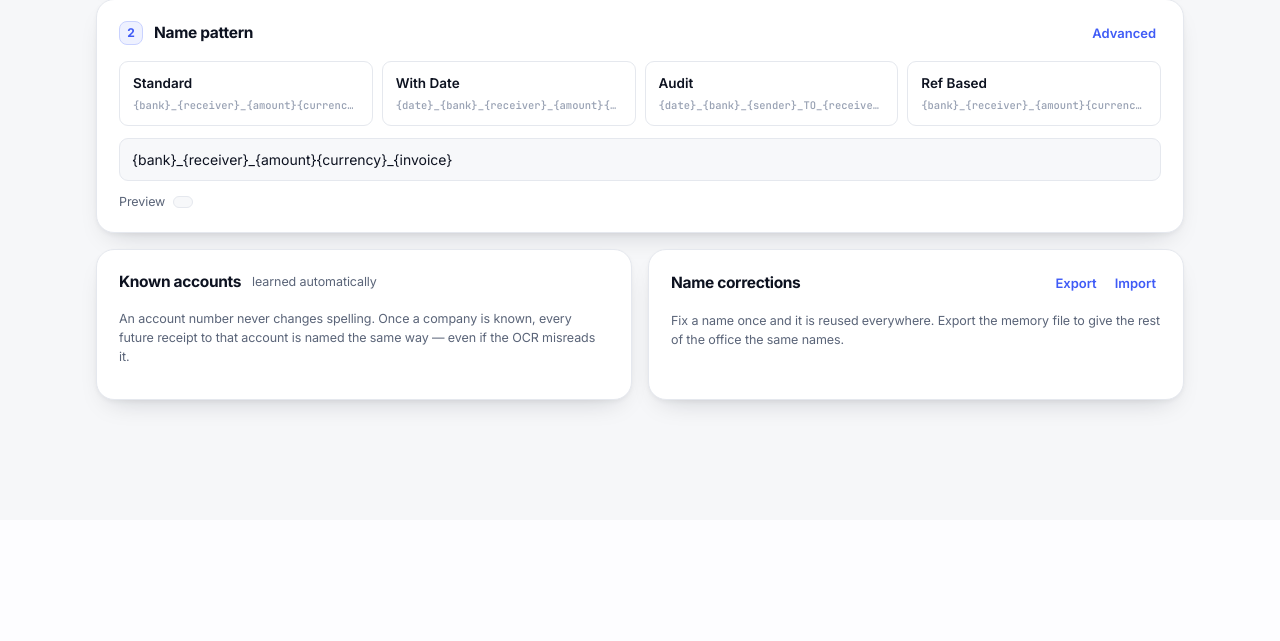
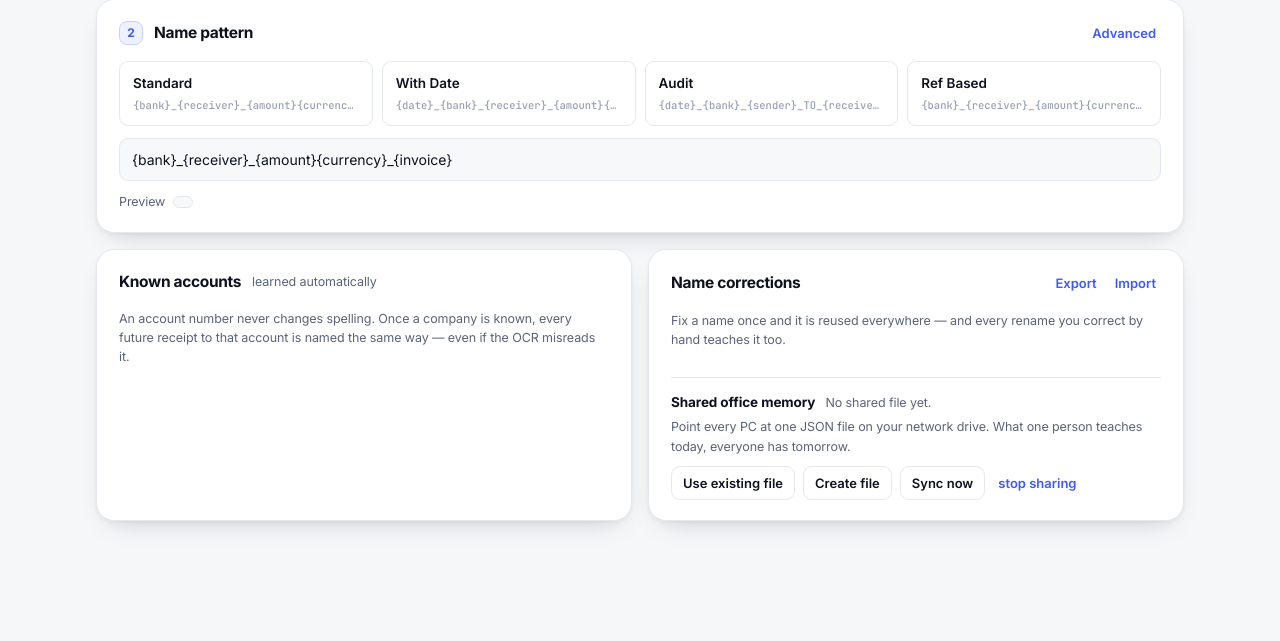
Before and after one commit to mhridoy/test_bank_receipt, a Flask app: page / in a window 1280 px wide. Shown: the part 317-958 px from the top of the page. Before the commit the page ends 732 px from the top, so only its background shows below. Run offline with Flask 3, Linux system fonts and the light colour scheme; some libraries are stand-ins or nearby versions.

Commit message:
Keep learning: from edits, from OCR spellings, and across the office
- learn from a name edited by hand at rename time, by diffing the generated name
  against the kept one segment by segment (guessing the company word would learn
  the bank's name instead)
- when an account identifies a company, remember the mangled spelling from that
  receipt too, so later receipts match without an account number
- learn the sending account as well as the beneficiary's
- protect established names: several sightings, or a person's confirmation, beat
  a single bad read
- shared office memory: point every PC at one JSON file on a network drive; it
  merges on open and writes back after each rename
- show what was learned this week

```diff
--- a/static/app.js
+++ b/static/app.js
@@ -174,6 +174,10 @@ async function applyMemory(fields) {
   if (known?.name) {
     const printed = aliasKey(fields.receiver_name || "");
     if (!printed || aliasKey(known.name) !== printed) {
+      // The account says who this is, so the mis-read spelling is worth keeping
+      // too: the next receipt may not show an account number at all.
+      if (fields.receiver_name && fields.receiver_name.length > 3)
+        await memory.rememberName(fields.receiver_name, known.name, "auto");
       fields.receiver_name = known.name;
       fields.receiver_name_en = known.name;
       fields.from_memory = true;
@@ -200,6 +204,11 @@ async function learnFrom(fields) {
                                               kind: key === fields.receiver_account
                                                 ? fields.receiver_account_kind : "linked" });
   }
+  // The sending account belongs to a company as well - worth knowing when that
+  // company turns up as the beneficiary on someone else's receipt.
+  const sender = fields.sender_name_en || fields.sender_name;
+  if (fields.sender_account && sender && sender.length > 3)
+    await memory.rememberAccount(fields.sender_account, sender, { side: "sender" });
 }
 
 async function scan() {
@@ -482,6 +491,7 @@ $("applyBtn").onclick = async () => {
       unique = target.replace(/\.pdf$/i, "") + `_${n++}.pdf`;
 
     try {
+      await learnFromEdit(row, edits[i]);
       await renameFile(row, unique);
       existing.delete(row.name.toLowerCase());
       existing.add(unique.toLowerCase());
@@ -505,11 +515,60 @@ $("applyBtn").onclick = async () => {
     $("undoBtn").hidden = false;
   }
   render();
+  if (learnedFromEdits) {
+    names = await memory.nameBook();
+    toast(`Learned ${learnedFromEdits} correction${learnedFromEdits === 1 ? "" : "s"} from your edits.`);
+    learnedFromEdits = 0;
+  }
+  await renderMemory();
+  await pushToTeamFile();
   toast(`Renamed ${renamed}${skipped ? ` · skipped ${skipped}` : ""}${failed ? ` · failed ${failed}` : ""}`,
         failed ? "bad" : "");
 };
 
 let lastBatch = null;
+
+/** If someone corrected the company inside the file name before renaming, that
+    is a lesson: store it against the account and the printed spelling. This is
+    what makes the app steadily better the more the office uses it.
+
+    The lesson is read by comparing the name the app generated with the name the
+    person kept, segment by segment - guessing which word is the company would
+    happily "learn" the bank's own name. */
+async function learnFromEdit(row, edited) {
+  if (!settings.autoLearn || !edited || !row.rawFields) return;
+  const o = options();
+  const generated = buildName(row.fields, o.template, row.name, o.stripLegal, o.invFromName);
+  const before = generated.replace(/\.pdf$/i, "").split("_");
+  const after = edited.trim().replace(/\.pdf$/i, "").split("_");
+  if (before.length !== after.length) return;                  // structure changed, not a rename of the party
+
+  const receiverSegment = buildName({ ...row.fields, bank_name: "", amount: "", currency: "",
+                                      invoice_number: "", reference_number: "",
+                                      transaction_date: "", sender_name: "", sender_name_en: "" },
+                                    "{receiver}", "x.pdf", o.stripLegal, false).replace(/\.pdf$/i, "");
+  if (!receiverSegment) return;
+
+  const changed = before.map((part, i) => [part, after[i]]).filter(([a, b]) => a !== b);
+  if (changed.length !== 1) return;                            // several edits: too ambiguous to learn from
+  const [wasSegment, nowSegment] = changed[0];
+  if (wasSegment !== receiverSegment || nowSegment.length < 3) return;
+
+  const spaced = nowSegment.replace(/([a-z])([A-Z])/g, "$1 $2").trim();
+  if (looksLikeABank(spaced)) return;                          // never learn a bank as the customer
+
+  const printed = row.rawFields.receiver_name;
+  if (printed) await memory.rememberName(printed, spaced, "manual");
+  const keys = row.fields.receiver_accounts?.length
+    ? row.fields.receiver_accounts : [row.fields.receiver_account];
+  for (const key of keys) if (key) await memory.rememberAccount(key, spaced, { confirmed: true });
+  learnedFromEdits++;
+}
+
+let learnedFromEdits = 0;
+
+const BANKISH = /bank|masraf|مصرف|بنك|rajhi|jazira|riyad|alinma|albilad|sabb|anb\b|snb\b/i;
+const looksLikeABank = (value) => BANKISH.test(value);
 
 async function renameFile(row, newName) {
   if (row.handle.move) return row.handle.move(newName);   // Chrome / Edge
@@ -544,6 +603,63 @@ $("undoBtn").onclick = async () => {
   toast(`Restored ${restored} original name${restored === 1 ? "" : "s"}.`);
 };
 
+/* ── the shared team file ──────────────────────────────────────── */
+
+let teamHandle = null;
+
+async function pushToTeamFile(quiet = true) {
+  if (!teamHandle) return;
+  const result = await memory.syncWithFile(teamHandle);
+  if (result?.error === "permission") {
+    if (!quiet) toast("The team file needs permission again — click Sync.", "bad");
+    return;
+  }
+  if (!quiet && result) toast(`Team file synced · ${result.pulled} new item(s) came in.`);
+  renderTeamState(result);
+}
+
+function renderTeamState(result) {
+  const row = $("teamState");
+  if (!teamHandle) { row.textContent = "No shared file yet."; return; }
+  const when = new Date().toLocaleTimeString([], { hour: "2-digit", minute: "2-digit" });
+  row.innerHTML = `Sharing with <strong class="mono">${esc(teamHandle.name)}</strong>` +
+    (result ? ` · synced ${esc(when)}` : "");
+}
+
+$("teamPick").onclick = async () => {
+  try {
+    const [handle] = await window.showOpenFilePicker({
+      id: "team-memory", multiple: false,
+      types: [{ description: "Receipt Renamer memory", accept: { "application/json": [".json"] } }],
+    });
+    teamHandle = handle;
+  } catch { return; }
+  await memory.setSyncHandle(teamHandle);
+  await pushToTeamFile(false);
+  names = await memory.nameBook();
+  renderMemory();
+  render();
+};
+
+$("teamCreate").onclick = async () => {
+  try {
+    teamHandle = await window.showSaveFilePicker({
+      id: "team-memory", suggestedName: "receipt-renamer-memory.json",
+      types: [{ description: "Receipt Renamer memory", accept: { "application/json": [".json"] } }],
+    });
+  } catch { return; }
+  await memory.setSyncHandle(teamHandle);
+  await pushToTeamFile(false);
+};
+
+$("teamSync").onclick = () => pushToTeamFile(false);
+$("teamForget").onclick = async () => {
+  teamHandle = null;
+  await memory.clearSyncHandle();
+  renderTeamState();
+  toast("Stopped using the shared file.");
+};
+
 /* ── memory panels ─────────────────────────────────────────────── */
 
 async function renderMemory() {
@@ -576,10 +692,11 @@ async function renderMemory() {
     nameList.appendChild(li);
   }
 
-  const total = accounts.length + nameRows.length;
+  const stats = await memory.learningStats();
   const chip = $("memoryChip");
-  chip.hidden = !total;
-  chip.textContent = `${accounts.length} account${accounts.length === 1 ? "" : "s"} · ${nameRows.length} name${nameRows.length === 1 ? "" : "s"} remembered`;
+  chip.hidden = !(stats.accounts + stats.names);
+  chip.textContent = `${stats.accounts} account${stats.accounts === 1 ? "" : "s"} · ${stats.names} name${stats.names === 1 ? "" : "s"} remembered`
+    + (stats.thisWeek ? ` · ${stats.thisWeek} learned this week` : "");
 }
 
 $("memExport").onclick = async () => {
@@ -659,6 +776,14 @@ if ("serviceWorker" in navigator && location.protocol !== "file:") {
   updateExample();
   renderMemory();
 
+  teamHandle = await memory.getSyncHandle();
+  renderTeamState();
+  if (teamHandle) {
+    // Pull in whatever the rest of the office taught it since last time.
+    const permission = await teamHandle.queryPermission({ mode: "readwrite" });
+    if (permission === "granted") { await pushToTeamFile(); names = await memory.nameBook(); renderMemory(); }
+  }
+
   const batches = await memory.listBatches();
   if (batches.length) $("undoBtn").hidden = true;      // undo only within a session
 
--- a/static/memory.js
+++ b/static/memory.js
@@ -50,6 +50,11 @@ const all = (store) => tx(store, "readonly", (s) => s.getAll());
 export async function rememberAccount(account, name, extra = {}) {
   if (!account || !name || name.length < 3) return;
   const existing = (await get("accounts", account)) || { key: account, seen: 0 };
+  // Don't let one bad read overwrite a name that has proved itself, unless a
+  // person confirmed the new one.
+  if (existing.name && existing.name !== name && !extra.confirmed
+      && existing.confirmed) return;
+  if (existing.name && existing.name !== name && !extra.confirmed && existing.seen >= 3) return;
   await put("accounts", {
     ...existing, ...extra,
     key: account,
@@ -66,9 +71,12 @@ export const forgetAccount = (account) => del("accounts", account);
 
 /* ── names: what a receipt says → what we call it ────────────────── */
 
-export async function rememberName(raw, clean) {
-  if (!raw || !clean) return;
-  await put("names", { key: raw, clean, updatedAt: Date.now() });
+export async function rememberName(raw, clean, source = "manual") {
+  if (!raw || !clean || raw.length < 3) return;
+  const existing = await get("names", raw);
+  // a person's correction always outranks something the app worked out itself
+  if (existing?.source === "manual" && source !== "manual") return;
+  await put("names", { key: raw, clean, source, updatedAt: Date.now() });
 }
 export const listNames = () => all("names");
 export const forgetName = (raw) => del("names", raw);
@@ -93,6 +101,53 @@ export async function saveBatch(entries, folderName) {
 export const listBatches = async () => (await all("history")).sort((a, b) => b.id - a.id);
 export const forgetBatch = (id) => del("history", id);
 
+/* ── the shared team file ────────────────────────────────────────── */
+/* One JSON file on a network drive that every PC merges from and writes back to,
+   so what one person teaches on Sunday is known by everyone on Monday. Chrome
+   can store the file handle itself, so the file is only picked once per PC. */
+
+export async function setSyncHandle(handle) { await put("settings", { key: "sync", value: handle }); }
+export async function getSyncHandle() { return (await get("settings", "sync"))?.value || null; }
+export async function clearSyncHandle() { await del("settings", "sync"); }
+
+async function readSyncFile(handle) {
+  const file = await handle.getFile();
+  const text = await file.text();
+  return text.trim() ? JSON.parse(text) : { accounts: [], names: [] };
+}
+
+/** Merge both ways: newest wins per key, and sighting counts add up. */
+export async function syncWithFile(handle) {
+  if (await handle.queryPermission({ mode: "readwrite" }) !== "granted"
+      && await handle.requestPermission({ mode: "readwrite" }) !== "granted") {
+    return { error: "permission" };
+  }
+
+  let remote = { accounts: [], names: [] };
+  try { remote = await readSyncFile(handle); } catch { /* new or empty file */ }
+
+  let pulled = 0;
+  for (const row of remote.accounts || []) {
+    const mine = await get("accounts", row.key);
+    if (!mine || (row.updatedAt || 0) > (mine.updatedAt || 0)) {
+      await put("accounts", { ...row, seen: Math.max(row.seen || 1, mine?.seen || 0) });
+      pulled++;
+    }
+  }
+  for (const row of remote.names || []) {
+    const mine = await get("names", row.key);
+    if (!mine || (row.updatedAt || 0) > (mine.updatedAt || 0)) { await put("names", row); pulled++; }
+  }
+
+  const merged = { version: 1, updatedAt: new Date().toISOString(),
+                   accounts: await listAccounts(), names: await listNames() };
+  const writable = await handle.createWritable();
+  await writable.write(JSON.stringify(merged, null, 2));
+  await writable.close();
+
+  return { pulled, pushed: merged.accounts.length + merged.names.length };
+}
+
 /* ── settings ────────────────────────────────────────────────────── */
 
 export async function loadSettings(defaults) {
@@ -107,6 +162,18 @@ export async function exportAll() {
   return {
     version: 1, exportedAt: new Date().toISOString(),
     accounts: await listAccounts(), names: await listNames(),
+  };
+}
+
+/** What the app picked up recently - shown so people can see it improving. */
+export async function learningStats() {
+  const week = Date.now() - 7 * 24 * 3600 * 1000;
+  const accounts = await listAccounts();
+  const names = await listNames();
+  return {
+    accounts: accounts.length,
+    names: names.length,
+    thisWeek: [...accounts, ...names].filter((r) => (r.updatedAt || 0) > week).length,
   };
 }
 
--- a/static/style.css
+++ b/static/style.css
@@ -244,3 +244,9 @@ dialog menu { display:flex; gap:9px; justify-content:flex-end; padding:0; margin
 .toast.bad { background:var(--bad); color:#fff; }
 
 @media (prefers-reduced-motion: reduce) { * { animation:none !important; transition:none !important; } }
+
+/* shared office memory */
+.team { margin-top:16px; padding-top:14px; border-top:1px solid var(--line); }
+.team-head { display:flex; align-items:baseline; gap:10px; flex-wrap:wrap; margin-bottom:4px; }
+.team-head strong { font-size:13.5px; }
+.team .actions { margin-top:10px; flex-wrap:wrap; }
--- a/templates/index.html
+++ b/templates/index.html
@@ -213,9 +213,24 @@
           <input id="memFile" type="file" accept="application/json" hidden>
         </div>
       </div>
-      <p class="muted small">Fix a name once and it is reused everywhere. Export the memory file
-        to give the rest of the office the same names.</p>
+      <p class="muted small">Fix a name once and it is reused everywhere — and every rename you
+        correct by hand teaches it too.</p>
       <ul id="nameList" class="list"></ul>
+
+      <div class="team">
+        <div class="team-head">
+          <strong>Shared office memory</strong>
+          <span id="teamState" class="muted small">No shared file yet.</span>
+        </div>
+        <p class="muted small">Point every PC at one JSON file on your network drive.
+          What one person teaches today, everyone has tomorrow.</p>
+        <div class="actions">
+          <button id="teamPick" class="ghost sm">Use existing file</button>
+          <button id="teamCreate" class="ghost sm">Create file</button>
+          <button id="teamSync" class="ghost sm">Sync now</button>
+          <button id="teamForget" class="link">stop sharing</button>
+        </div>
+      </div>
     </section>
   </div>
 </main>
```
Also changed, not shown: README.md.
